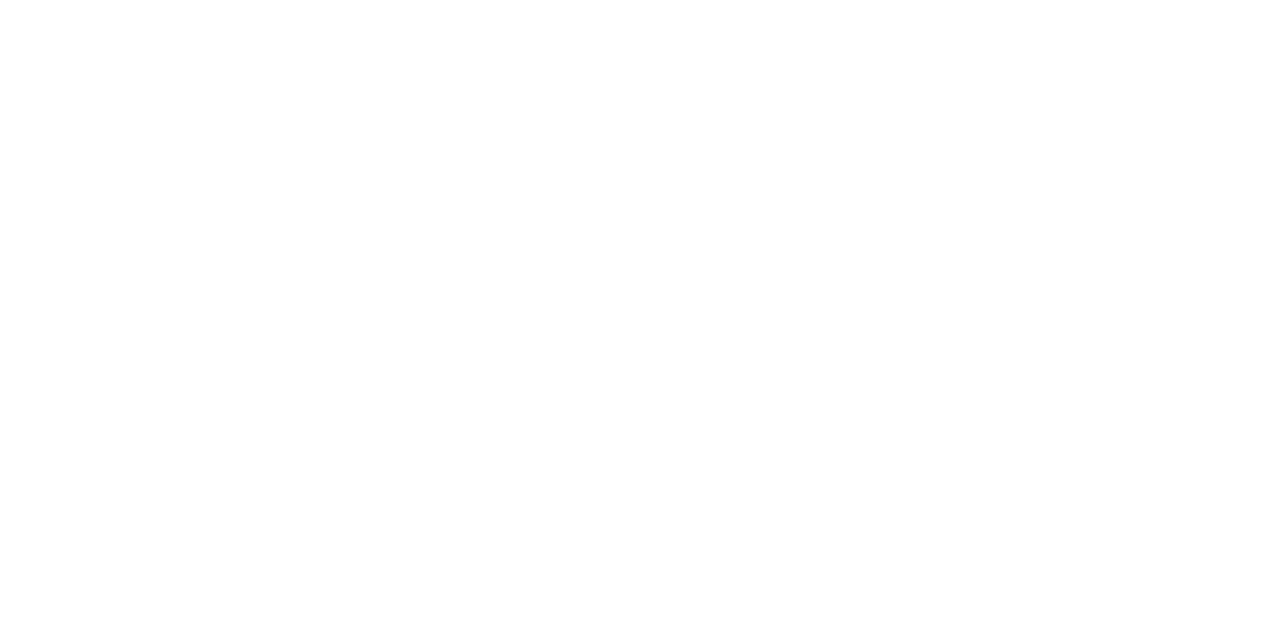
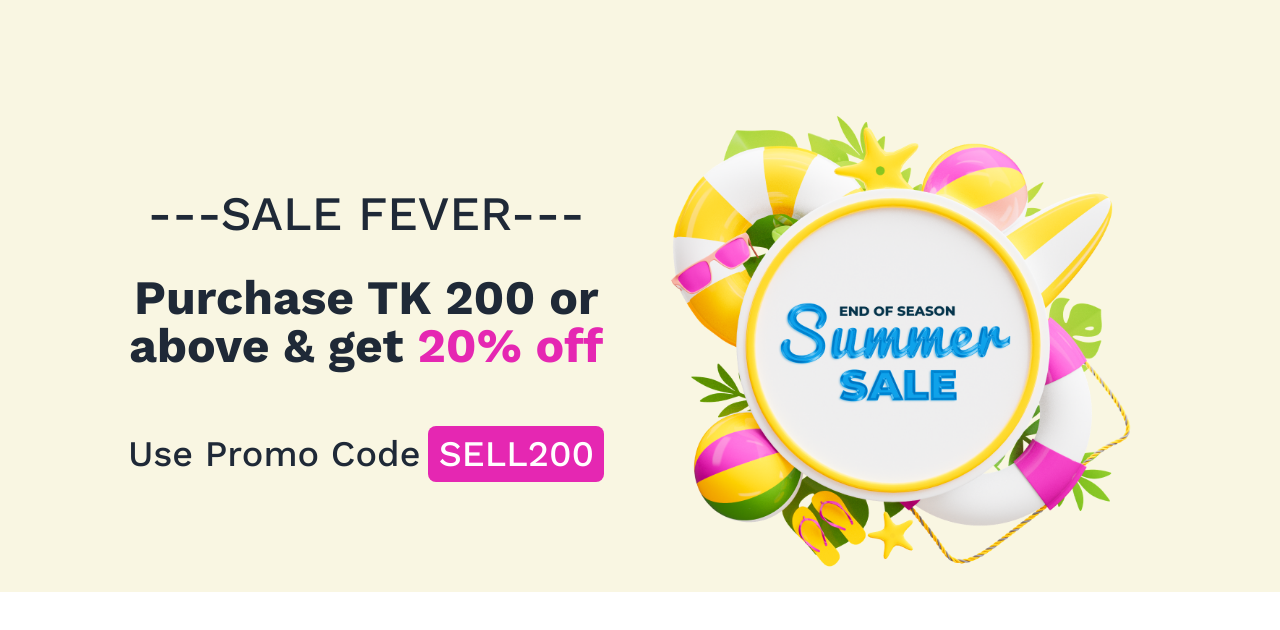
Before and after one commit to Shahidul-Islam-Jony/Assignment5-Summer-Sale, a plain HTML site: page index.html in a window 1280 px wide. Drawn offline with nearby package versions, Linux system fonts and the light colour scheme.

Commit message:
banner section design done

```diff
--- a/index.html
+++ b/index.html
@@ -1,5 +1,5 @@
 <!DOCTYPE html>
-<html lang="en">
+<html lang="en" data-theme="light">
 
 <head>
     <meta charset="UTF-8">
@@ -8,11 +8,49 @@
     <!-- tailwind and daisyUI cdn -->
     <link href="https://cdn.jsdelivr.net/npm/daisyui@3.5.1/dist/full.css" rel="stylesheet" type="text/css" />
     <script src="https://cdn.tailwindcss.com"></script>
+    <!-- font family -->
+    <link rel="preconnect" href="https://fonts.googleapis.com">
+    <link rel="preconnect" href="https://fonts.gstatic.com" crossorigin>
+    <link href="https://fonts.googleapis.com/css2?family=Work+Sans:wght@500;600;700&display=swap" rel="stylesheet">
+    <!-- font style -->
+    <style>
+        .work-sans{
+            font-family: 'Work Sans', sans-serif;
+        }
+    </style>
+    <!-- Custom color -->
+    <script>
+        tailwind.config = {
+            theme: {
+                extend: {
+                    colors: {
+                        clifford: '#da373d',
+                        'basic-color': '#E527B2',
+                    }
+                }
+            }
+        }
+    </script>
 
 </head>
 
-<body>
-
+<body class="work-sans">
+    <!-- banner section -->
+    <section class="bg-[#F9F6E2]">
+        <div class="flex min-h-screenitems-center justify-center pt-20">
+            <div class="flex flex-col-reverse lg:flex-row w-4/5 text-center items-center justify-between">
+                <div>
+                    <h3 class="text-3xl md:text-5xl font-medium mb-9">---SALE FEVER---</h3>
+                    <h1 class="text-3xl md:text-6xl lg:text-5xl font-bold">Purchase TK 200 or<br> above & get <span class="text-basic-color">20% off</span></h1>
+                    <div class="flex flex-row md:text-4xl  items-center justify-center mt-14">
+                        <p>Use Promo Code </p>
+                        <button class="w-24 h-10 md:w-44 md:h-14 bg-basic-color rounded-lg ml-2 text-white">SELL200</button>
+                    </div>
+                </div>
+                <img src="images/Summer 1.png" class="w-full lg:w-3/6 rounded-lg" />
+            </div>
+        </div>
+    </section>
 </body>
 
 </html>
```
